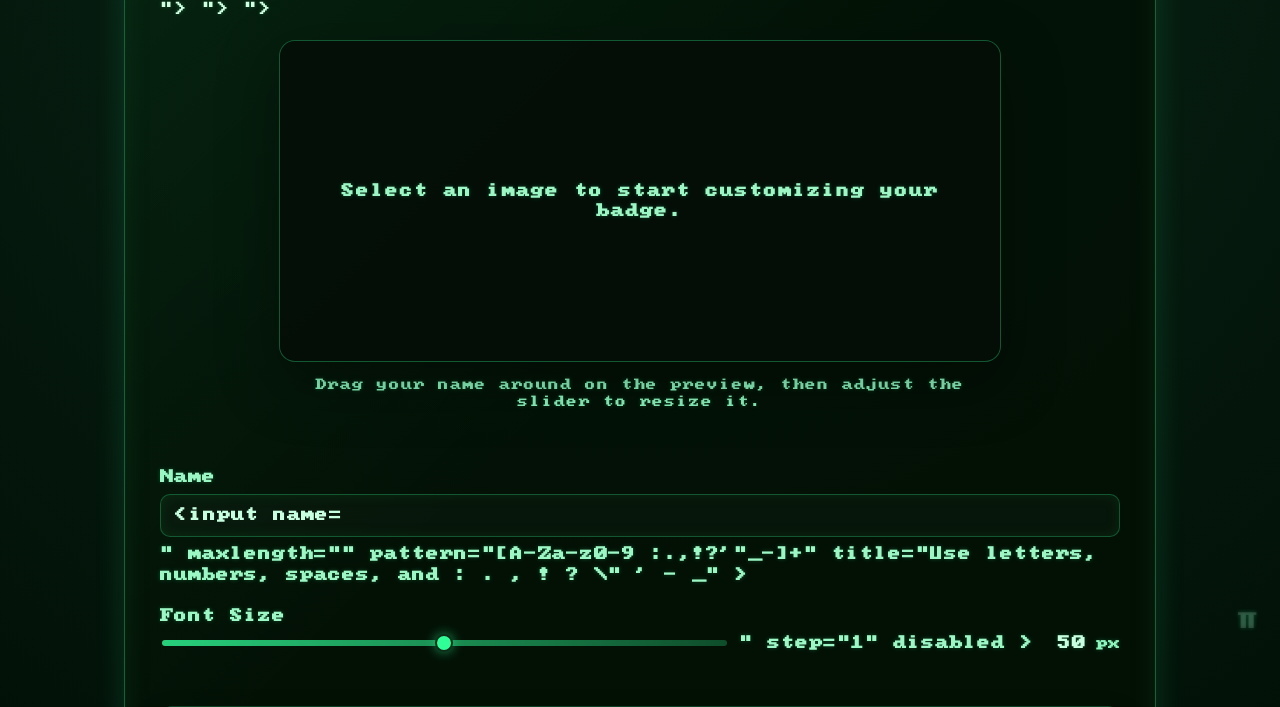
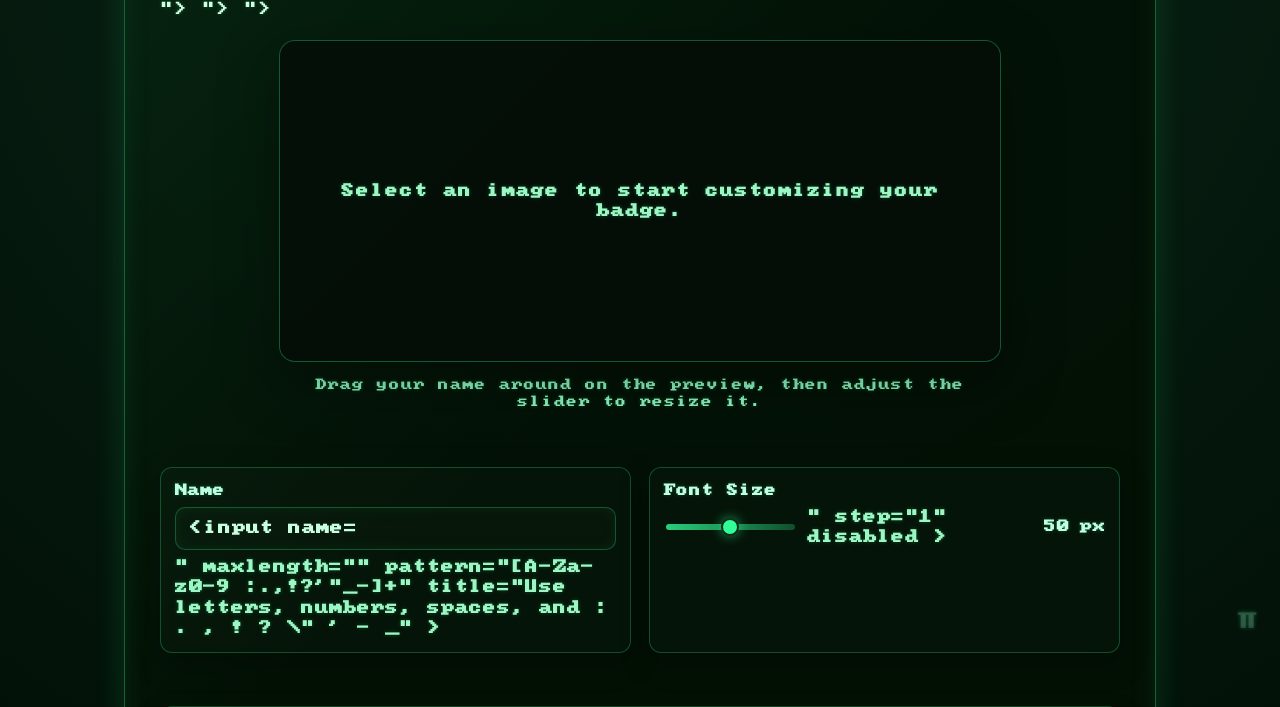
Before and after one commit to itsamenathan/phreaknic26-badge-server, a Python web app: template app/templates/selection.html in a window 1280 px wide. Shown: the part 143-850 px from the top of the page. Run offline with Jinja, Linux system fonts and the light colour scheme; the template is opened without the code that fills it: most values are stand-ins (such as "Sample title", 1, 10 or a date in 2020); form fields are guessed from the names that the template uses; some libraries are stand-ins or nearby versions.

Commit message:
Refactor badge name input layout and update hint text for clarity

```diff
--- a/app/templates/selection.html
+++ b/app/templates/selection.html
@@ -47,7 +47,8 @@
                     </div>
                     <p class="badge-instruction">Drag your name around on the preview, then adjust the slider to resize it.</p>
                 </div>
-                <label class="field">
+                <div class="customization-controls customization-controls--two-column">
+                    <label class="field control-card">
                         <span>Name</span>
                         <input
                             type="text"
@@ -59,8 +60,7 @@
                             title="Use letters, numbers, spaces, and : . , ! ? \" ' - _"
                         >
                     </label>
-                <div class="customization-controls">
-                    <label class="field">
+                    <label class="field control-card">
                         <span>Font Size</span>
                         <div class="font-size-control">
                             <input
@@ -111,7 +111,6 @@
                 </div>
                 {% if locked_images %}
                     <section class="unlock-panel" id="unlock-panel">
-                        <h2>Unlock an image</h2>
                         <p>Enter the secret code to reveal a locked images.</p>
                         <div class="unlock-form" id="unlock-form">
                             <label class="field">
@@ -171,7 +170,7 @@
                 <li>Your badge should update with your image.</li>
                 <li>If you encounter issues, ask a staff member for assistance.</li>
             </ol>
-            <p class="popover-hint">Hint: Keep an eye out for secret codes to unlock even more images.</p>
+            <p class="popover-hint">Hint: Keep an eye out for secret codes around the con to unlock even more images.</p
             <button type="button" class="popover-close" id="flash-instructions-close">Close</button>
         </div>
     </div>
```
Lines whose indentation alone changed are shown as unchanged.
